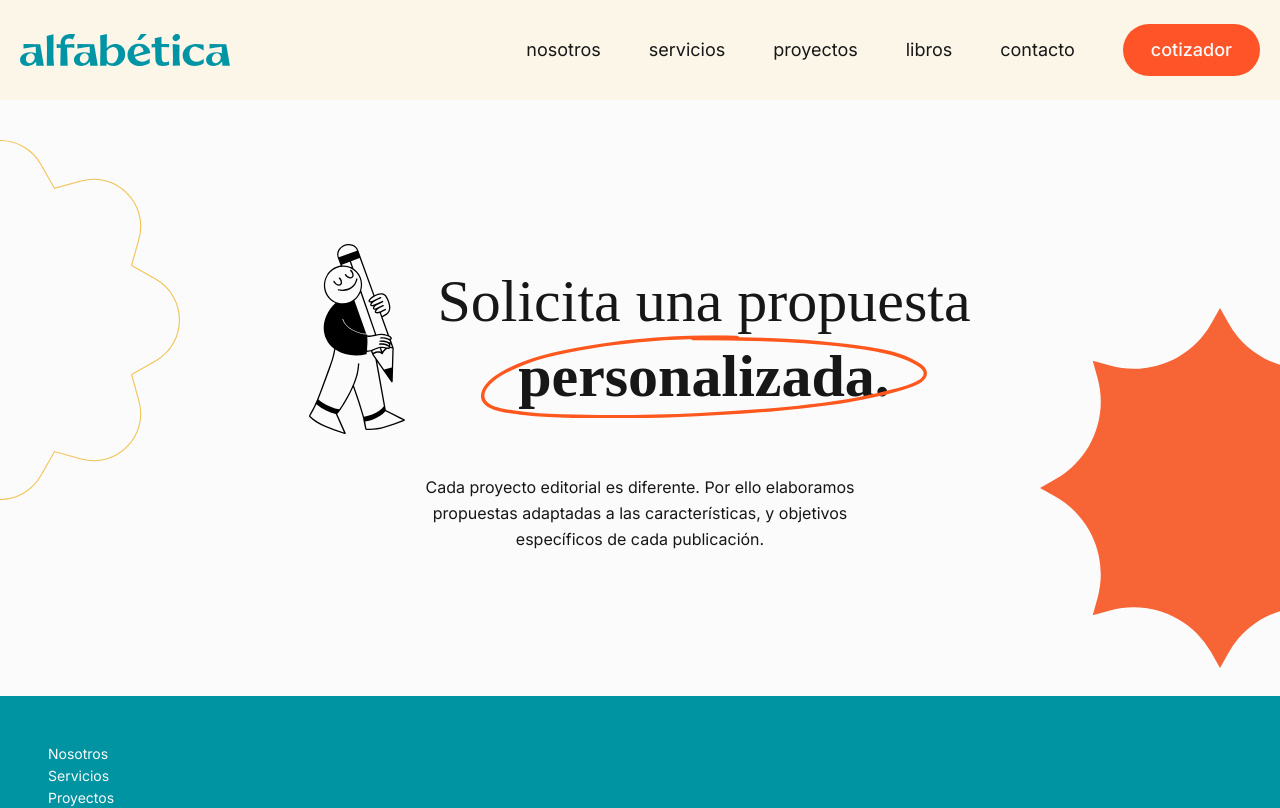
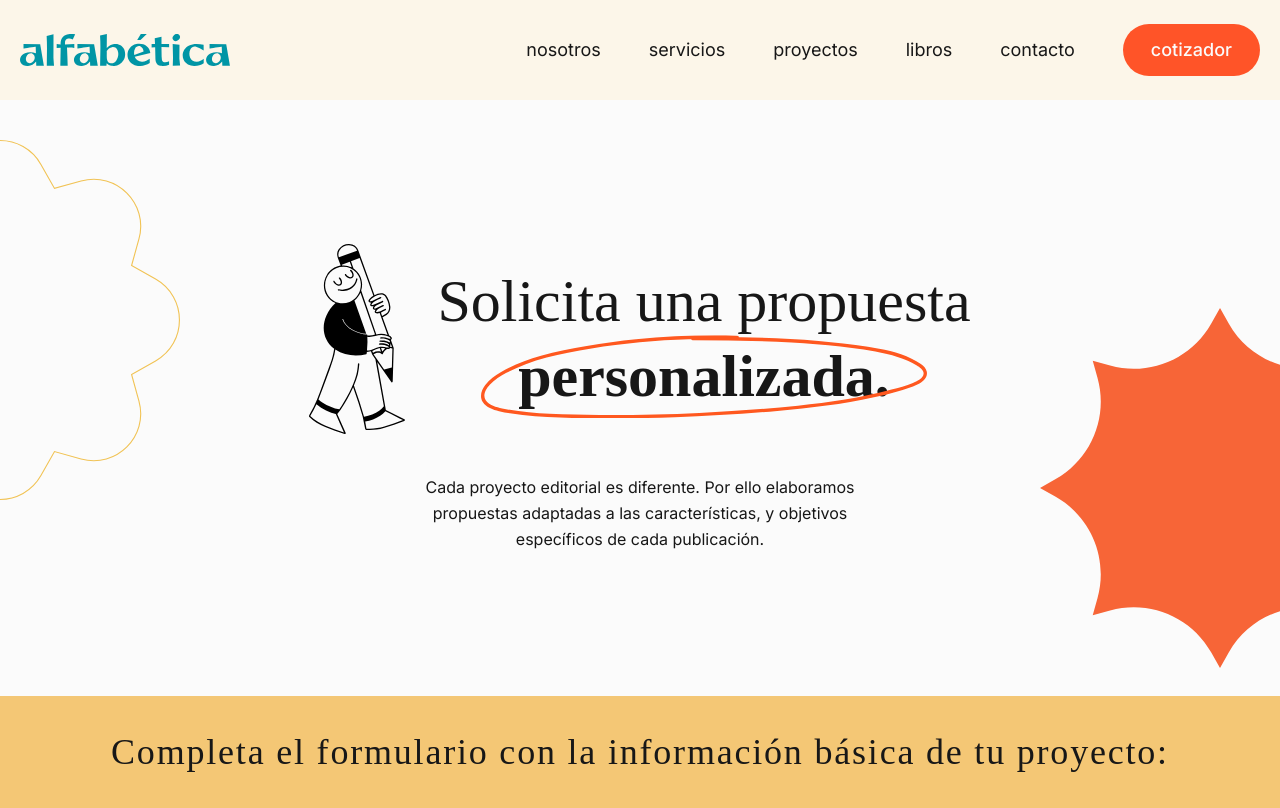
Before and after one commit to jonasoft06/alfabetica-webapp, a Next.js app: page /cotizador in a window 1280 px wide. Shown: the top 808 px of the page. Built offline with nearby package versions, Linux system fonts and the light colour scheme; a web font is replaced by a local one.

Commit message:
feat(quote): add form intro band

```diff
--- a/src/app/cotizador/page.tsx
+++ b/src/app/cotizador/page.tsx
@@ -1,9 +1,11 @@
 import QuoteHero from "@/components/quote/hero/quote-hero";
+import FormIntro from "@/components/quote/form-intro/form-intro";
 
 export default function QuotePage() {
   return (
     <>
       <QuoteHero />
+      <FormIntro />
     </>
   );
 }
--- a/src/components/marquee/text-marquee.tsx
+++ b/src/components/marquee/text-marquee.tsx
@@ -45,7 +45,6 @@ export default function TextMarquee({
           key={i}
           className="flex shrink-0 items-center gap-3 pr-3"
         >
-          {/* <div className="flex shrink-0 items-center gap-3 pr-6 xl:gap-4 xl:pr-8">  */}
           {item.icon && iconPosition === "before" && icon(item.icon)}
           <span
             className={`font-heading text-base font-medium italic tracking-widest  whitespace-nowrap xl:text-lg 2xl:text-xl ${textClass}`}
--- /dev/null
+++ b/src/components/quote/form-intro/form-intro.tsx
@@ -0,0 +1,9 @@
+export default function FormIntro() {
+  return (
+    <section className="bg-alf-tan-sun/80 px-6 py-8">
+      <h2 className="mx-auto max-w-7xl text-center font-heading tracking-wider text-xl font-normal leading-snug text-alf-eerie-black lg:text-2xl xl:text-4xl">
+        Completa el formulario con la información básica de tu proyecto:
+      </h2>
+    </section>
+  );
+}
```
